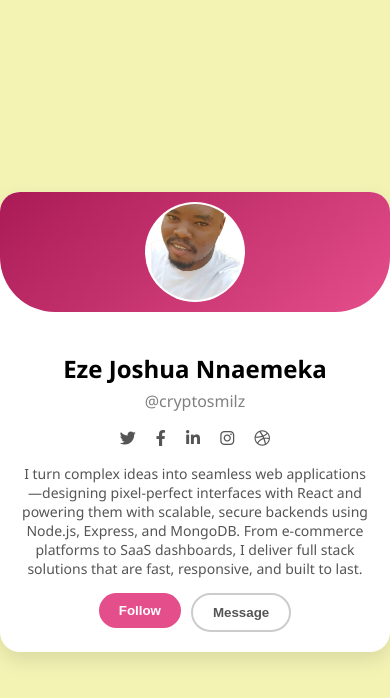
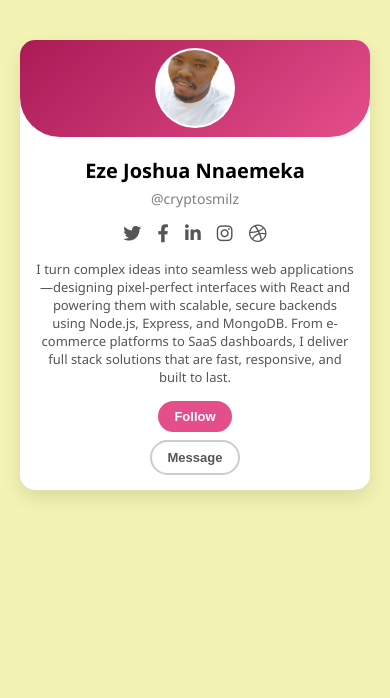
Before and after one commit to Emekuus1/Joshua, a plain HTML site: page index.html in a window 390 px wide. Drawn offline with Linux system fonts and the light colour scheme.

Commit message:
Add responsive styles with media queries

```diff
--- a/style.css
+++ b/style.css
@@ -110,3 +110,107 @@ h2 {
   border: 2px solid #ccc;
   color: #555;
 }
+
+@media (max-width: 768px) {
+  body {
+    flex-direction: column;
+    padding: 20px;
+    height: auto;
+  }
+
+  .card {
+    width: 100%;
+    max-width: 90vw;
+    margin-top: 20px;
+  }
+
+  .card-body {
+    padding: 40px 10px 10px;
+  }
+
+  h2 {
+    font-size: 20px;
+  }
+
+  .description {
+    font-size: 13px;
+  }
+
+  .follow-btn,
+  .message-btn {
+    padding: 8px 16px;
+    font-size: 14px;
+  }
+
+  .profile-pic {
+    width: 80px;
+    height: 80px;
+  }
+
+  .social-icons i {
+    margin: 0 5px;
+  }
+}
+@media (max-width: 480px) {
+  body {
+    flex-direction: column;
+    padding: 20px;
+    height: auto;
+  }
+
+  .card {
+    width: 100%;
+    max-width: 90vw;
+    margin-top: 20px;
+    border-radius: 15px;
+  }
+
+  .card-header {
+    padding: 8px 0 4px;
+    border-bottom-left-radius: 40px;
+    border-bottom-right-radius: 40px;
+  }
+
+  .card-header::after {
+    left: 20px;
+    right: 20px;
+    height: 30px;
+  }
+
+  .profile-pic {
+    width: 80px;
+    height: 80px;
+  }
+
+  .card-body {
+    padding: 40px 15px 15px;
+  }
+
+  h2 {
+    font-size: 20px;
+  }
+
+  .handle {
+    font-size: 14px;
+  }
+
+  .description {
+    font-size: 13px;
+  }
+
+  .follow-btn,
+  .message-btn {
+    padding: 8px 16px;
+    font-size: 13px;
+  }
+
+  .social-icons i {
+    margin: 0 6px;
+    font-size: 18px;
+  }
+
+  .card-actions {
+    flex-direction: column;
+    gap: 8px;
+  }
+}
```
